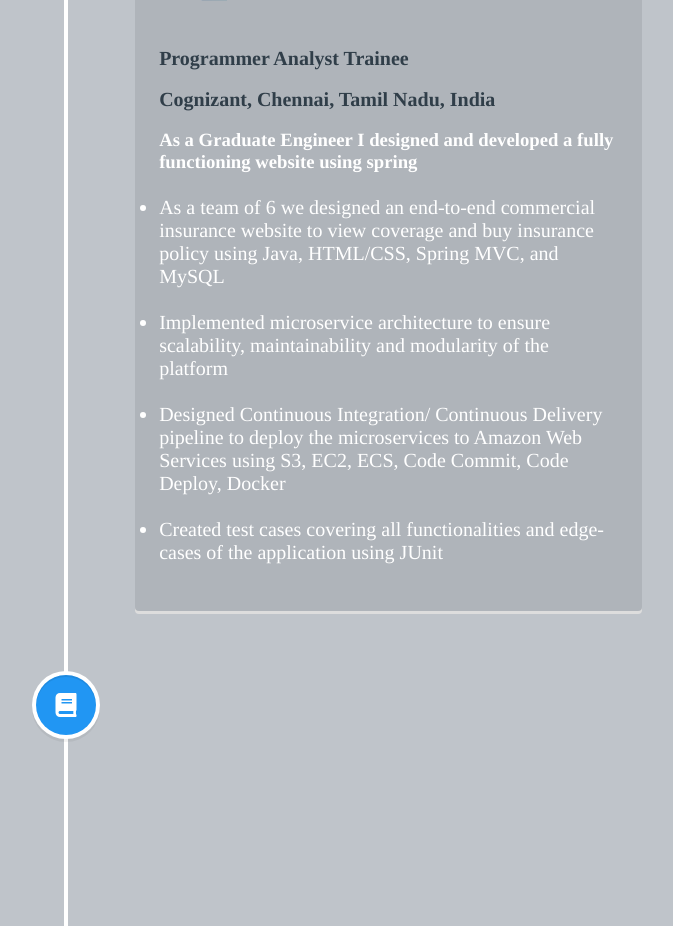
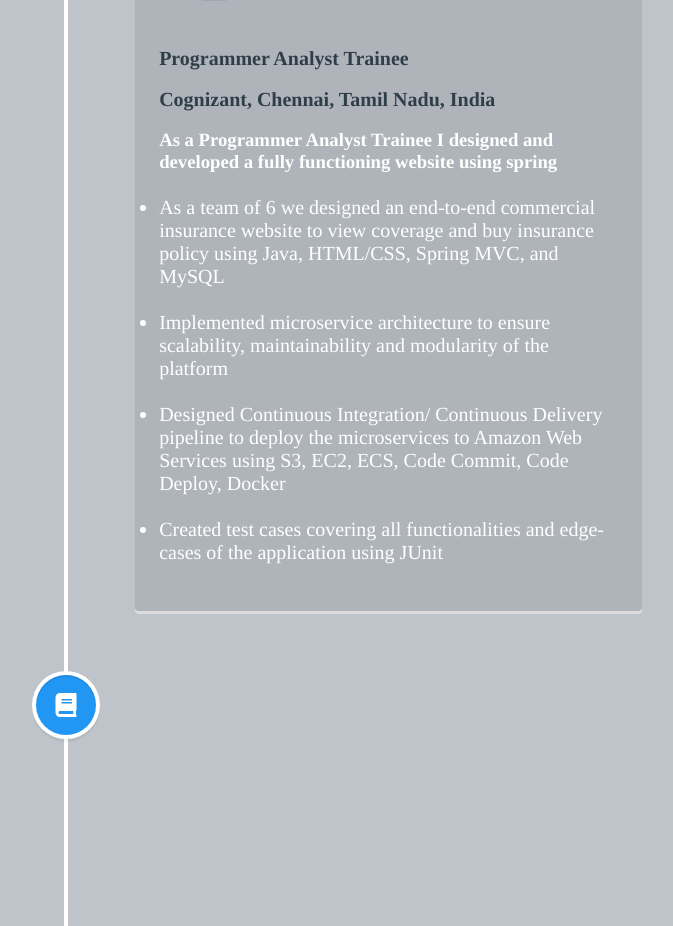
Before and after one commit to Harish2603/portfolio, a React (Create React App) app: page /experience in a window 1280 px wide. Shown: the part 1240-2166 px from the top of the page, without its empty margins (574-1247 px from the left). Built offline with nearby package versions, Linux system fonts and the light colour scheme.

Commit message:
Changed Title

```diff
--- a/src/Experience/Experience.js
+++ b/src/Experience/Experience.js
@@ -61,7 +61,7 @@
        <br /><br />
         <h2 className="head-content">Programmer Analyst Trainee</h2> <br />
         <h2>Cognizant, Chennai, Tamil Nadu, India</h2><br />
-        <h3>As a Graduate Engineer I designed and developed a fully functioning website using spring </h3>
+        <h3>As a Programmer Analyst Trainee I designed and developed a fully functioning website using spring </h3>
         <ul className="body-content"><br />
           <li>As a team of 6 we designed an end-to-end commercial insurance website to view coverage and buy insurance policy using Java, HTML/CSS, Spring MVC, and MySQL</li><br />
           <li>Implemented microservice architecture to ensure scalability, maintainability and modularity of the platform</li><br />
```
